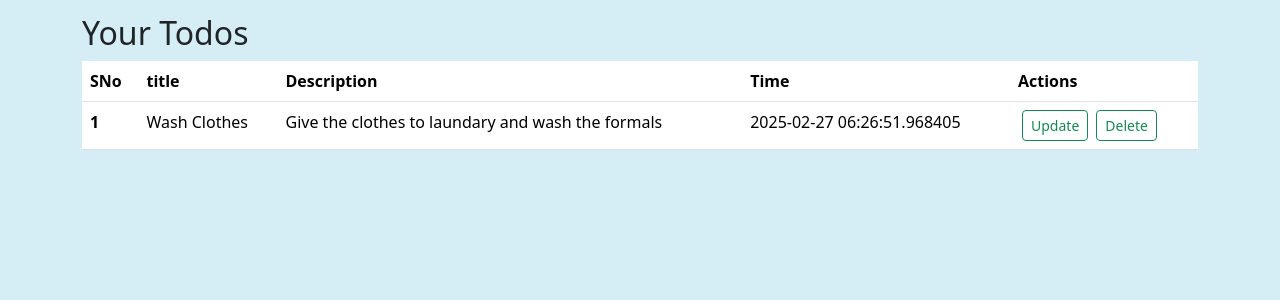
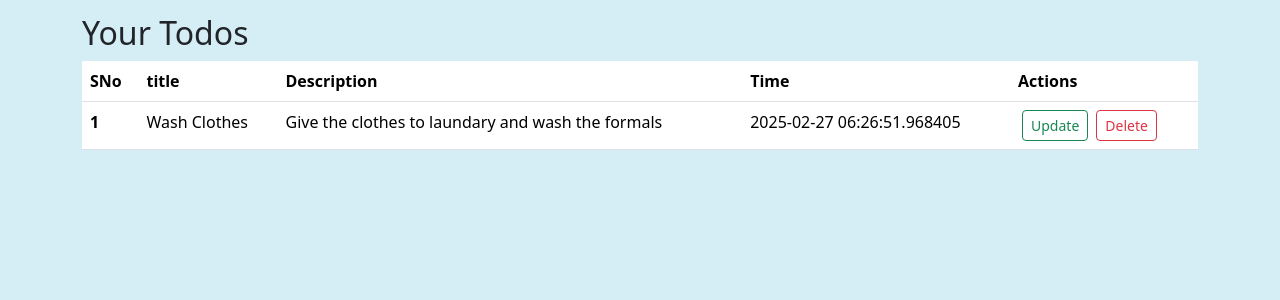
Before and after one commit to jesiccanayak123/ToDo-App-2.0, a Flask app: page / in a window 1280 px wide. Shown: the part 330-630 px from the top of the page. Run offline with Flask 3, Linux system fonts and the light colour scheme.

Commit message:
Update index.html
Changing color of delete button

```diff
--- a/templates/index.html
+++ b/templates/index.html
@@ -48,7 +48,7 @@
                     <td>{{todo.date_created}}</td>
                     <td>
                         <a href="/update/{{todo.sno}}" type="button" class="btn btn-outline-success btn-sm mx-1">Update</button>
-                        <a href="/delete/{{todo.sno}}" type="button" class="btn btn-outline-success btn-sm mx-1">Delete</button>
+                        <a href="/delete/{{todo.sno}}" type="button" class="btn btn-outline-danger btn-sm mx-1">Delete</button>
                     </td>
 
                 </tr>
```
